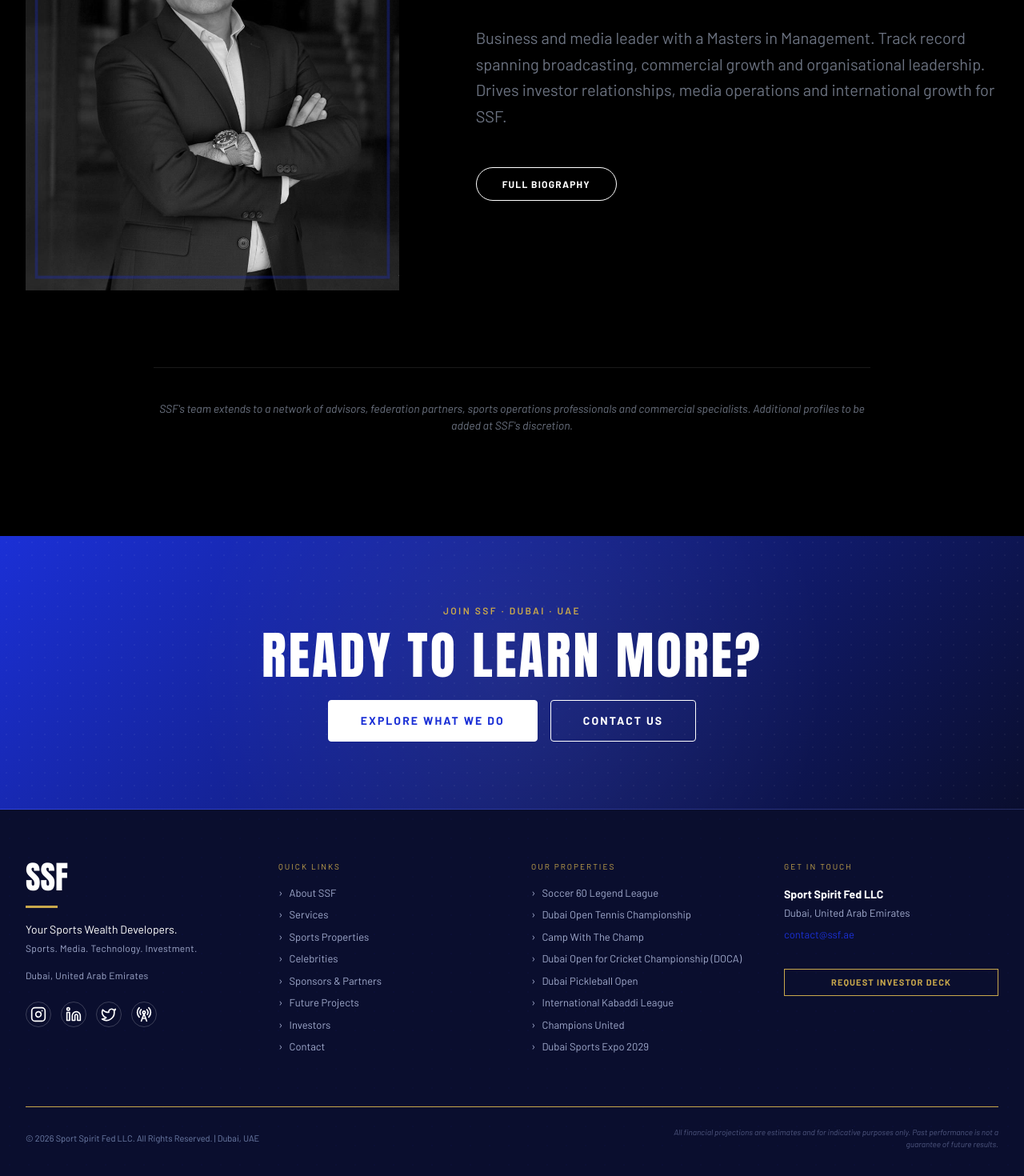
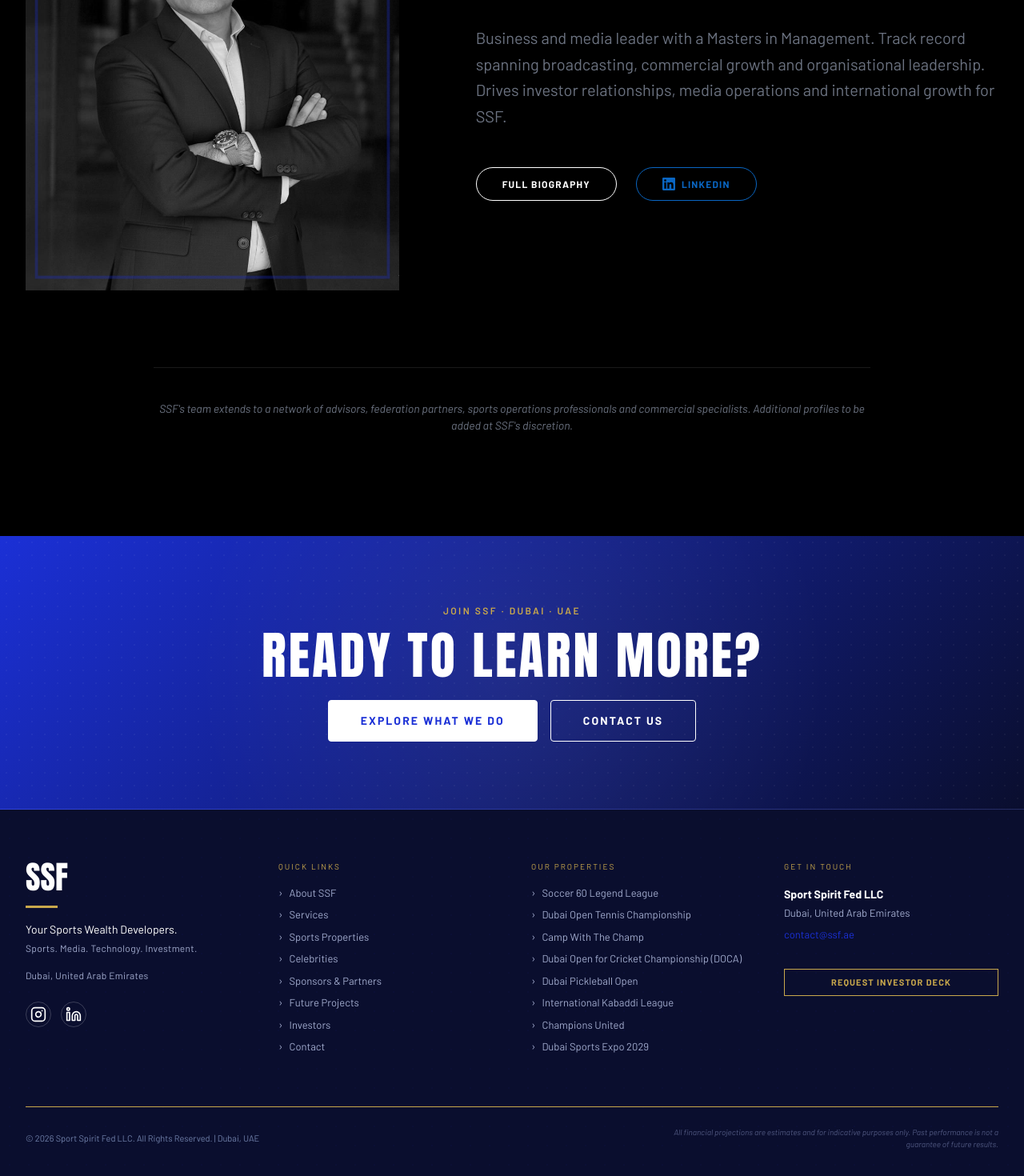
Before and after one commit to Rushi8087/ssf-88, a React (Vite) app: page /about in a window 1280 px wide. Shown: the part 5290-6760 px from the top of the page at 80% size. Built offline with nearby package versions, Linux system fonts and the light colour scheme.

Commit message:
update social links, fix about page, add video to gitignore

```diff
--- a/src/components/FloatingCTA.tsx
+++ b/src/components/FloatingCTA.tsx
@@ -3,7 +3,7 @@
 export function FloatingCTA() {
   return (
     <a
-      href="https://wa.me/1234567890"
+      href="https://wa.me/971544920636"
       target="_blank"
       rel="noopener noreferrer"
       className="fixed bottom-6 right-6 z-50 flex items-center justify-center w-14 h-14 bg-[#25D366] text-white rounded-full shadow-[0_4px_12px_rgba(37,211,102,0.4)] hover:scale-110 hover:shadow-[0_6px_16px_rgba(37,211,102,0.5)] transition-all duration-300"
--- a/src/components/Footer.tsx
+++ b/src/components/Footer.tsx
@@ -1,7 +1,7 @@
 // @ts-nocheck
 import React from 'react';
 import { Link } from 'react-router-dom';
-import { Instagram, Linkedin, Twitter, RadioTower } from "lucide-react";
+import { Instagram, Linkedin } from "lucide-react";
 import { motion } from "motion/react";
 
 export function Footer() {
@@ -25,11 +25,24 @@
             <p className="font-barlow text-[#A0AACC] text-[12px] tracking-wide mt-1">Sports. Media. Technology. Investment.</p>
             <p className="font-barlow text-[#A0AACC] text-[12px] tracking-wide mt-4">Dubai, United Arab Emirates</p>
             <div className="flex items-center gap-3 mt-6">
-              {[Instagram, Linkedin, Twitter, RadioTower].map((Icon, idx) => (
-                <div key={idx} className="w-8 h-8 rounded-full border border-pure-white/20 flex items-center justify-center text-pure-white hover:border-gold-accent hover:text-gold-accent transition-colors duration-300 cursor-pointer">
-                  <Icon className="w-5 h-5" />
-                </div>
-              ))}
+              <a
+                href="https://www.instagram.com/sportspiritfed?igsh=MXI5a3hpMTN4bzloZw=="
+                target="_blank"
+                rel="noopener noreferrer"
+                aria-label="SSF Instagram"
+                className="w-8 h-8 rounded-full border border-pure-white/20 flex items-center justify-center text-pure-white hover:border-gold-accent hover:text-gold-accent transition-colors duration-300"
+              >
+                <Instagram className="w-5 h-5" />
+              </a>
+              <a
+                href="https://www.linkedin.com/company/ssfeventspro/"
+                target="_blank"
+                rel="noopener noreferrer"
+                aria-label="SSF LinkedIn"
+                className="w-8 h-8 rounded-full border border-pure-white/20 flex items-center justify-center text-pure-white hover:border-gold-accent hover:text-gold-accent transition-colors duration-300"
+              >
+                <Linkedin className="w-5 h-5" />
+              </a>
             </div>
           </div>
 
--- a/src/pages/About.tsx
+++ b/src/pages/About.tsx
@@ -366,13 +366,15 @@
                 role: "Founder and MD",
                 bio: "Over a decade building sports businesses in the UAE. Founder of Sport Spirit Fed LLC with government and federation relationships including the Dubai Sports Council, Emirates Cricket Board and UAE Tennis Federation. A builder of sports economies, not events.",
                 img: saifImg,
-                quote: `"We are not building events. We are building sports economies."`
+                quote: `"We are not building events. We are building sports economies."`,
+                linkedin: "https://www.linkedin.com/in/mohammad-saiif-817191143?utm_source=share_via&utm_content=profile&utm_medium=member_android"
               },
               {
                 name: "Adil Memon",
                 role: "CEO and Managing Partner",
                 bio: "Business and media leader with a Masters in Management. Track record spanning broadcasting, commercial growth and organisational leadership. Drives investor relationships, media operations and international growth for SSF.",
-                img: adilImg
+                img: adilImg,
+                linkedin: "https://www.linkedin.com/in/adil-adam-memon-68605a10?utm_source=share_via&utm_content=profile&utm_medium=member_ios"
               }
             ].map((leader, i) => (
                <motion.div
@@ -407,10 +409,20 @@
                       </div>
                     )}
 
-                    <div className="mt-12 flex gap-6">
+                    <div className="mt-12 flex gap-6 flex-wrap">
                       <button className="border border-pure-white text-pure-white hover:bg-pure-white hover:text-black transition-colors rounded-full px-8 py-3 text-xs uppercase tracking-widest font-bold font-barlow">
                         Full Biography
                       </button>
+                      <a
+                        href={leader.linkedin}
+                        target="_blank"
+                        rel="noopener noreferrer"
+                        className="border border-[#0a66c2] text-[#0a66c2] hover:bg-[#0a66c2] hover:text-white transition-colors rounded-full px-8 py-3 text-xs uppercase tracking-widest font-bold font-barlow flex items-center gap-2"
+                        aria-label={`${leader.name} LinkedIn`}
+                      >
+                        <svg viewBox="0 0 24 24" fill="currentColor" className="w-4 h-4"><path d="M20.447 20.452h-3.554v-5.569c0-1.328-.027-3.037-1.852-3.037-1.853 0-2.136 1.445-2.136 2.939v5.667H9.351V9h3.414v1.561h.046c.477-.9 1.637-1.85 3.37-1.85 3.601 0 4.267 2.37 4.267 5.455v6.286zM5.337 7.433a2.062 2.062 0 0 1-2.063-2.065 2.064 2.064 0 1 1 2.063 2.065zm1.782 13.019H3.555V9h3.564v11.452zM22.225 0H1.771C.792 0 0 .774 0 1.729v20.542C0 23.227.792 24 1.771 24h20.451C23.2 24 24 23.227 24 22.271V1.729C24 .774 23.2 0 22.222 0h.003z"/></svg>
+                        LinkedIn
+                      </a>
                     </div>
                  </div>
                </motion.div>
--- a/src/pages/Home.tsx
+++ b/src/pages/Home.tsx
@@ -114,7 +114,7 @@
 }
 
 /** STATS STRIP SECTION */
-function AnimatedNumber({ value }: { value: string }) {
+function AnimatedNumber({ value, light = false }: { value: string; light?: boolean }) {
   const nodeRef = useRef<HTMLHeadingElement>(null);
   const inView = useInView(nodeRef, { once: true, amount: 0.5 });
 
@@ -145,7 +145,7 @@
   return (
     <h2
       ref={nodeRef}
-      className="text-5xl sm:text-6xl lg:text-7xl xl:text-8xl font-anton text-royal-blue leading-[1.1] mb-4 tracking-tighter whitespace-nowrap drop-shadow-sm"
+      className={`text-5xl sm:text-6xl lg:text-7xl xl:text-8xl font-anton leading-[1.1] mb-4 tracking-[0.12em] whitespace-nowrap drop-shadow-lg ${light ? "text-white" : "text-royal-blue"}`}
     >
       {value.replace(/[0-9]+/, "0")}
     </h2>
@@ -175,23 +175,35 @@
   };
 
   return (
-    <section className="min-h-screen shrink-0 w-full relative bg-pure-white flex items-center justify-center px-8 z-10 py-20">
-      <div className="max-w-[90rem] w-full mx-auto">
+    <section className="min-h-screen shrink-0 w-full relative flex items-center justify-center px-8 z-10 py-20 overflow-hidden">
+      {/* Video Background */}
+      <video
+        autoPlay
+        muted
+        loop
+        playsInline
+        className="absolute inset-0 w-full h-full object-cover z-0"
+        src="/videos/stats-bg.mp4"
+      />
+      {/* Dark overlay for readability */}
+      <div className="absolute inset-0 bg-deep-navy/40 z-[1]" />
+
+      <div className="max-w-[90rem] w-full mx-auto relative z-10">
         <motion.div
           initial="hidden"
           whileInView="show"
           viewport={{ once: true, amount: 0.3 }}
           variants={containerVars}
-          className="grid grid-cols-1 md:grid-cols-2 lg:grid-cols-4 gap-12 lg:gap-8 divide-y md:divide-y-0 lg:divide-x divide-pale-blue"
+          className="grid grid-cols-1 md:grid-cols-2 lg:grid-cols-4 gap-16 lg:gap-12 divide-y md:divide-y-0 lg:divide-x divide-white/20"
         >
           {stats.map((stat, i) => (
             <motion.div
               key={i}
               variants={itemVars}
-              className="flex flex-col items-center justify-center pt-8 md:pt-0"
+              className="flex flex-col items-center justify-center pt-10 md:pt-0 px-6"
             >
-              <AnimatedNumber value={stat.number} />
-              <p className="font-barlow text-deep-navy font-bold text-xl tracking-[0.1em] uppercase text-center">
+              <AnimatedNumber value={stat.number} light />
+              <p className="font-barlow text-white/80 font-bold text-base tracking-[0.12em] uppercase text-center leading-snug mt-2">
                 {stat.label}
               </p>
             </motion.div>
@@ -670,13 +682,13 @@
       name: "Mohammad Saif",
       title: "Founder and MD",
       img: saifImg,
-      linkedin: "https://www.linkedin.com/in/mohammad-saif-0a884814b"
+      linkedin: "https://www.linkedin.com/in/mohammad-saiif-817191143?utm_source=share_via&utm_content=profile&utm_medium=member_android"
     },
     {
       name: "Adil Memon",
       title: "CEO and Managing Partner",
       img: adilImg,
-      linkedin: "https://www.linkedin.com/in/adil-memon-47b19612"
+      linkedin: "https://www.linkedin.com/in/adil-adam-memon-68605a10?utm_source=share_via&utm_content=profile&utm_medium=member_ios"
     },
   ];
 
```
Also changed, not shown: 1 other file (tests, documents, lock files or other folders).
